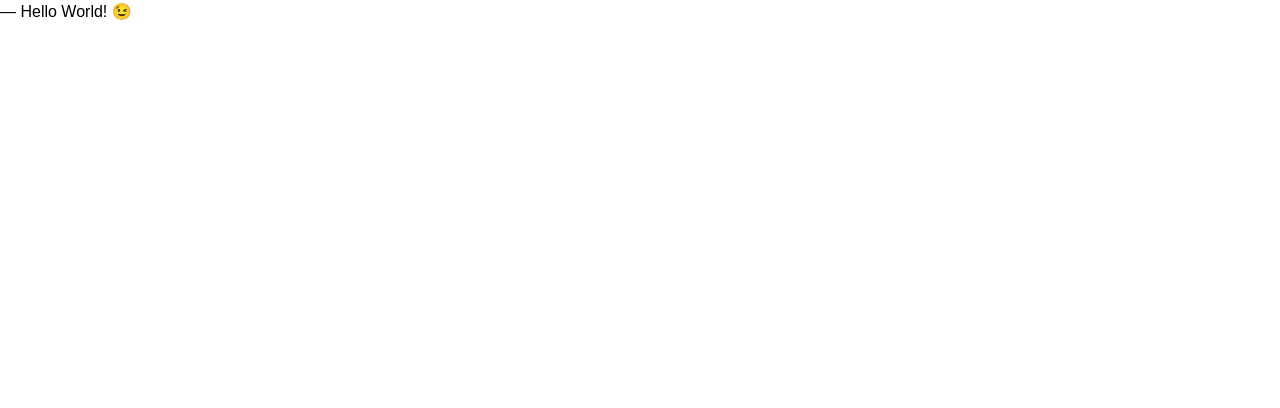
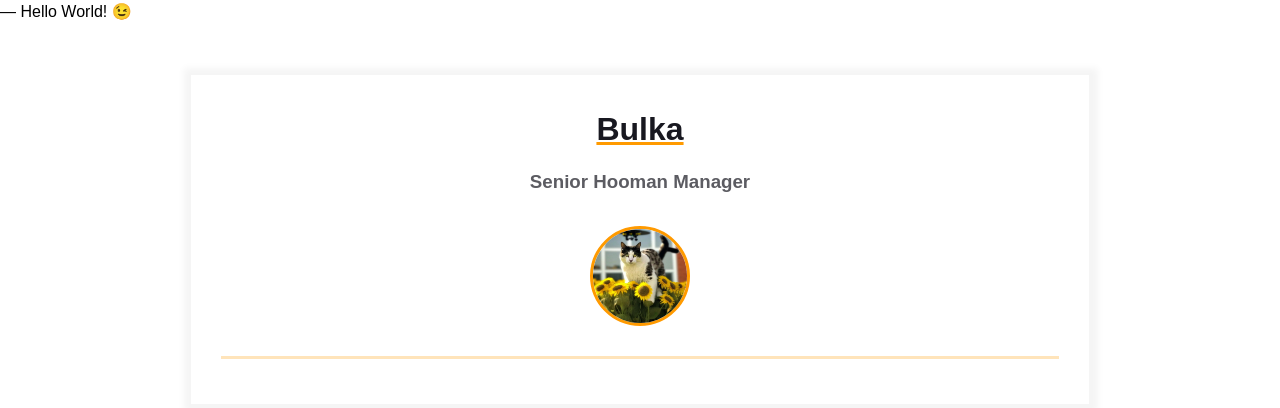
Before and after one commit to serg0012/homepage, a plain HTML site: page index.html in a window 1280 px wide. Drawn offline with Linux system fonts and the light colour scheme.

Commit message:
Add Primary content template

```diff
--- a/index.html
+++ b/index.html
@@ -4,9 +4,33 @@
     <meta charset="UTF-8" />
     <meta name="viewport" content="width=device-width, initial-scale=1.0" />
     <title>Résumé</title>
-    <link rel="stylesheet" href="styles.css">
+    <link rel="stylesheet" href="styles.css" />
   </head>
   <body>
     ― Hello World! &#x1F609;
   </body>
+  <main>
+    <div class="resume">
+      <div class="container">
+        <div class="resume__block">
+          <h1 class="contact-info__header">Bulka</h1>
+          <h3 class="contact-info__sub-header">Senior Hooman Manager</h3>
+
+          <div class="contact_info_container fh">
+            <div class="contact-info__block"></div>
+
+            <div class="contact-info__block contact-info__block--center">
+              <img
+                class="contact-info__avatar"
+                src="assets/avatar.jpg"
+                alt="Avatar"
+              />
+            </div>
+
+            <div class="contact-info__block"></div>
+          </div>
+        </div>
+      </div>
+    </div>
+  </main>
 </html>
```
Also changed, not shown: assets/avatar.jpg (added).
